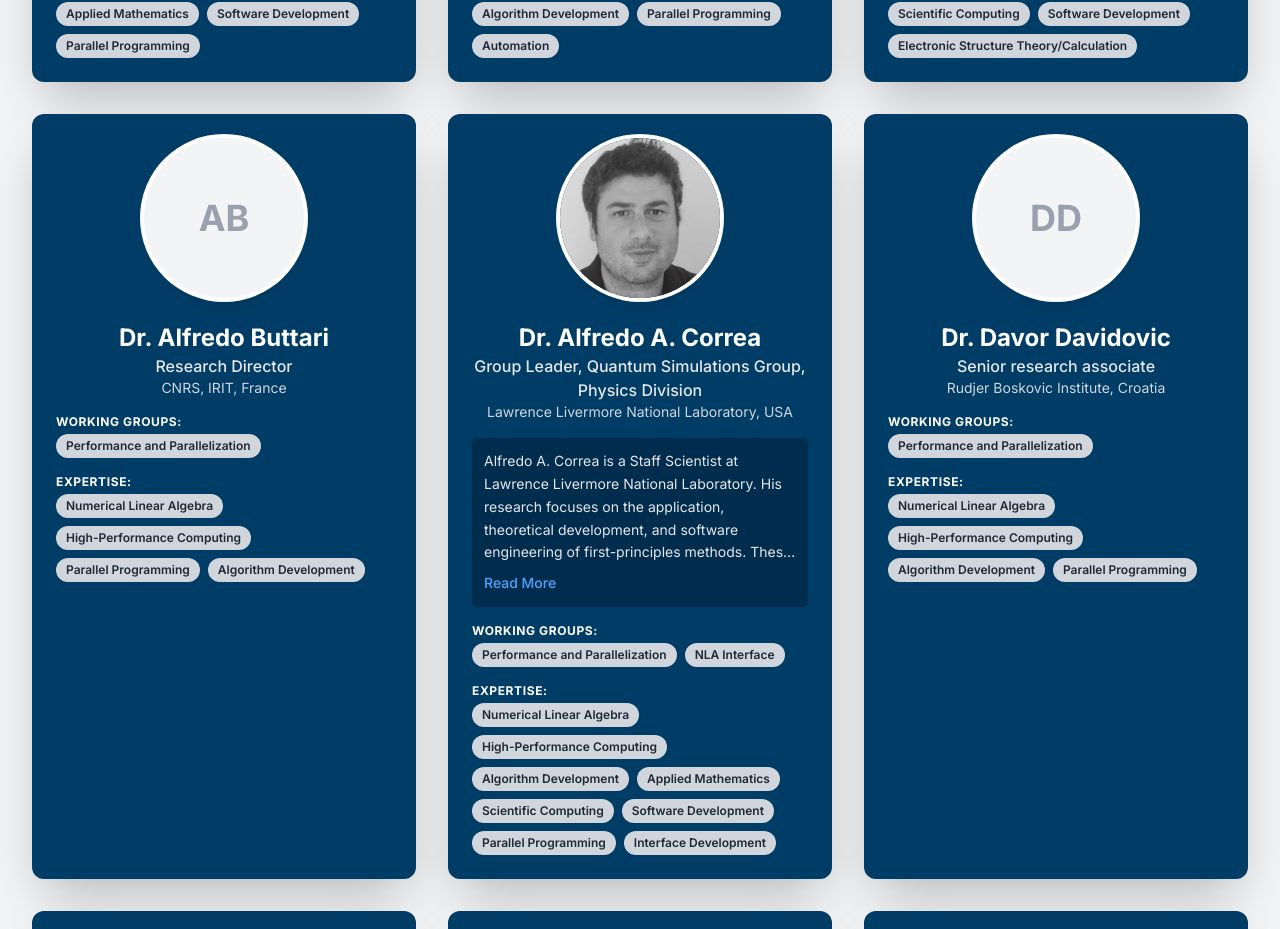
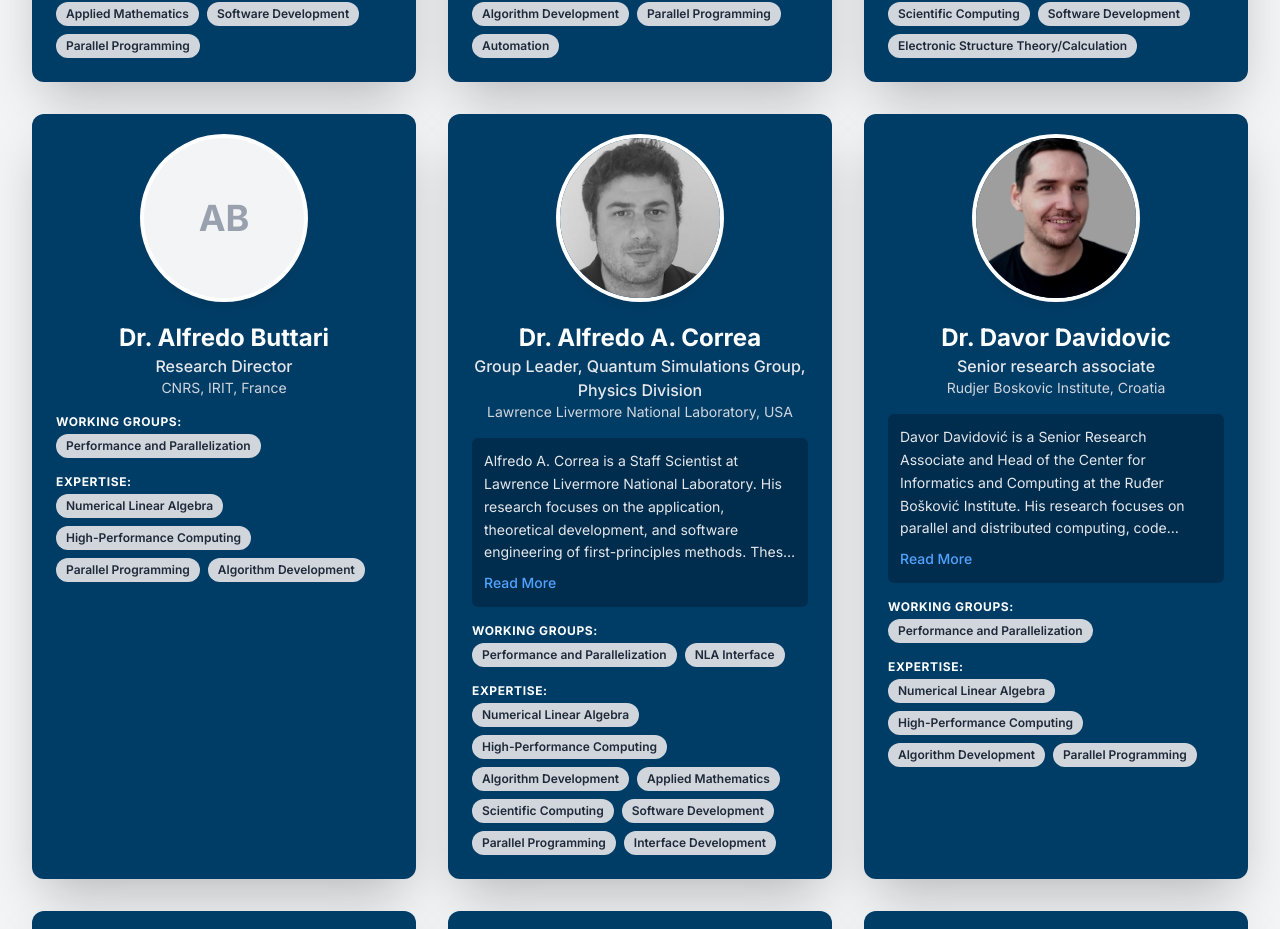
Before and after one commit to ExaNLA-Network/exanla-network.github.io, a Next.js app: page /committee in a window 1280 px wide. Shown: the part 1649-2578 px from the top of the page. Built offline with nearby package versions, Linux system fonts and the light colour scheme.

Commit message:
Update member information: Davor Davidovic

```diff
--- a/app/committee/page.tsx
+++ b/app/committee/page.tsx
@@ -126,8 +126,8 @@ const committeeMembers: CommitteeMember[] = [
     name: 'Dr. Davor Davidovic',
     title: 'Senior research associate',
     affiliation: 'Rudjer Boskovic Institute, Croatia',
-    //bio: 'To be updated',
-    //image: '/committee/avatar/davor.davidovic.jpg',
+    bio: 'Davor Davidović is a Senior Research Associate and Head of the Center for Informatics and Computing at the Ruđer Bošković Institute. His research focuses on parallel and distributed computing, code optimization, hybrid and GPU programming, and the development of scalable numerical linear algebra codes for high-performance computing (HPC) systems. He has more than 15 years of experience in developing and optimizing codes for computational chemistry, materials science and theoretical physics for massively parallel systems with multi-GPU architectures.',
+    image: '/committee/avatar/davor.davidovic.jpg',
     categories: [expertiseCategories.NUMERICAL_LINEAR_ALGEBRA, expertiseCategories.HPC, expertiseCategories.ALGORITHM_DEVELOPMENT, expertiseCategories.PARALLEL_PROGRAMMING],
     workingGroups: [WorkingGroups.PERFORMANCE_PARALLELIZATION],
   },
```
Also changed, not shown: public/committee/avatar/davor.davidovic.jpg (added).
